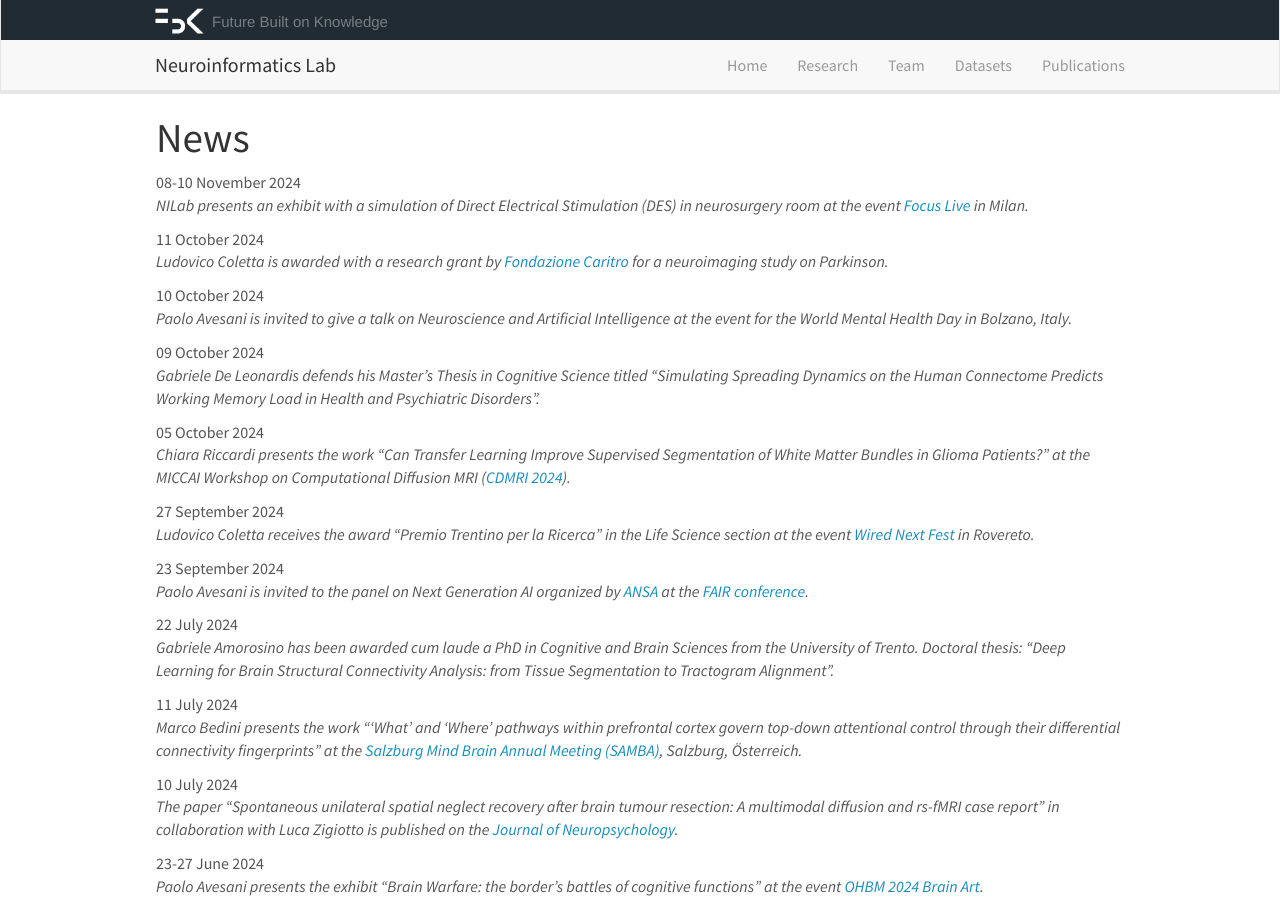
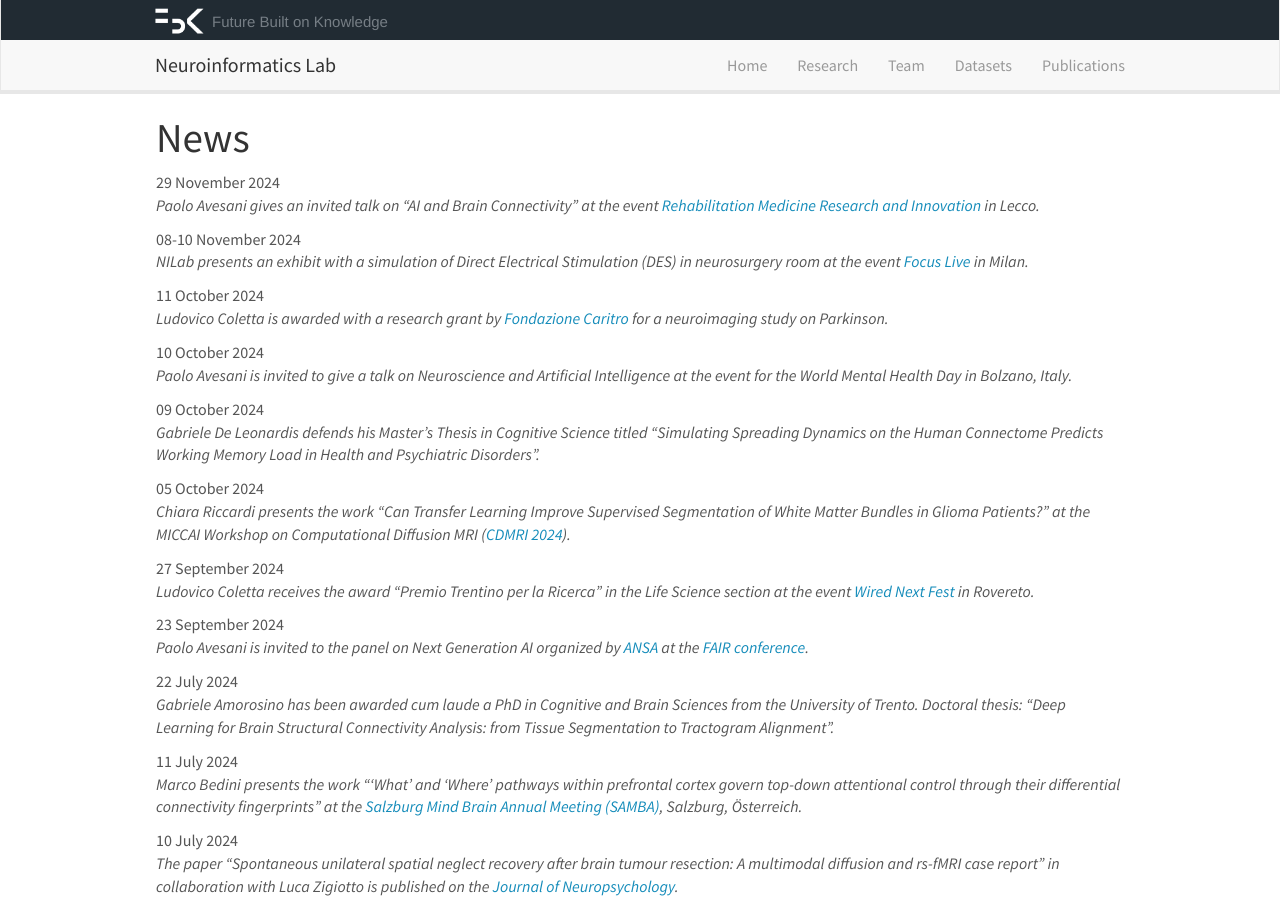
Before and after one commit to FBK-NILab/FBK-NILab.github.io, a Jekyll site: the page built from _pages/allnews.md, in a window 1280 px wide and 900 px high. Built offline with Jekyll 4.4.1, drawn with Linux system fonts in a browser that asks for light colours; nearby versions of some CDN libraries.

Commit message:
Add news 29.11.24

```diff
--- a/_data/news.yml
+++ b/_data/news.yml
@@ -1,3 +1,6 @@
+- date: 29 November 2024
+  headline: Paolo Avesani gives an invited talk on "AI and Brain Connectivity" at the event <a href='https://simfer.it/wp-content/uploads/congressi/2024/ottobre-dicembre/2024-11-29_TheAllience_Lecco/2911_ITA_DEF_Innovation-in-Clinical-Practice-TheAlliance.pdf'>Rehabilitation Medicine Research and Innovation</a> in Lecco.
+
 - date: 08-10 November 2024
   headline: NILab presents an exhibit with a simulation of Direct Electrical Stimulation (DES) in neurosurgery room at the event <a href='https://live.focus.it/'>Focus Live</a> in Milan.
 
```
